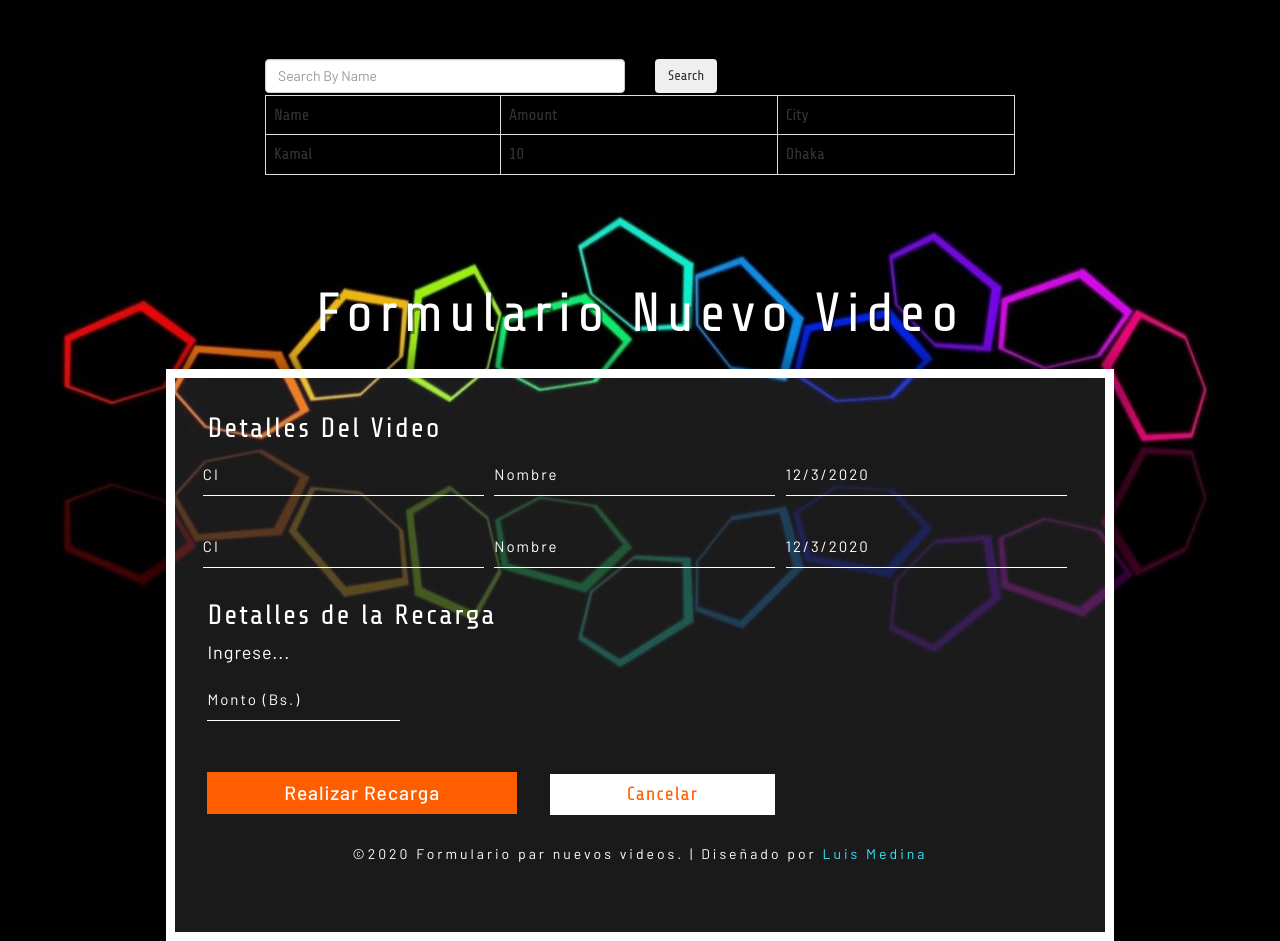
After one commit to Luchin111/Tienda-Videos, a PHP site: page /Vista/Nuevo_prestamo.php in a window 1280 px wide. The commit adds this page. Run offline with PHP 8.4, Linux system fonts and the light colour scheme; the visitor is signed in with stand-in values (Sample User, id 1); some libraries are stand-ins or nearby versions.

Commit message:
Updating Data Base Model, links-rents fixed

```diff
--- /dev/null
+++ b/PROYECTO VIDEO STORE/Vista/Nuevo_prestamo.php
@@ -0,0 +1,160 @@
+ <!DOCTYPE html>
+<html lang="en">
+<head>
+	<link rel="stylesheet" href="https://maxcdn.bootstrapcdn.com/bootstrap/3.3.7/css/bootstrap.min.css">
+	<meta charset="UTF-8">
+	<title>PHP Search</title>
+</head>
+<body>
+	<div class="container">
+		<div class="row">
+			<div class="col-md-8 col-md-offset-2" style="margin-top: 5%;">
+				<div class="row">
+				<form action="" method="POST">
+					<div class="col-md-6">
+						<input type="text" name="search" class='form-control' placeholder="Search By Name" value="" >
+					</div>
+					<div class="col-md-6 text-left">
+						<button class="btn">Search</button>
+					</div>
+				</form>
+
+				<br>
+				<br>
+				</div>
+				<table class="table table-bordered">
+					<tr>
+						<th>Name</th>
+						<th>Amount</th>
+						<th>City</th>
+					</tr>
+					<tr>
+						<td>Kamal</td>
+						<td>10</td>
+						<td>Dhaka</td>
+					</tr>
+				</table>
+			</div>
+		</div>
+	</div>
+</body>
+</html>
+<?php
+	session_start();
+	if(isset($_SESSION['ci'])){
+
+    require_once "../Clases/Conexion.php";
+
+
+
+
+?>
+
+<!DOCTYPE html>
+<html lang="en">
+   <head>
+      <title>NUEVO VIDEO </title>
+      <!-- Meta tags -->
+      <meta charset="UTF-8">
+      <meta http-equiv="Expires" content="0">
+  <meta http-equiv="Last-Modified" content="0">
+  <meta http-equiv="Cache-Control" content="no-cache, mustrevalidate">
+  <meta http-equiv="Pragma" content="no-cache">
+    <meta name="viewport" content="width=device-width, user-scalable=no, initial-scale=1, maximun-scale=1, minimun-scale=1">
+      <!--<script>
+         addEventListener("load", function() { setTimeout(hideURLbar, 0); }, false); function hideURLbar(){ window.scrollTo(0,1); }
+      </script>-->
+      <!-- Meta tags -->
+      <!--stylesheets-->
+      <link href="css/styleRecarga.css" rel='stylesheet' type='text/css' media="all">
+      <!--//style sheet end here-->
+      <link href="//fonts.googleapis.com/css?family=Barlow:300,400,500,600" rel="stylesheet">
+      <link href="//fonts.googleapis.com/css?family=Share+Tech" rel="stylesheet">
+   </head>
+   <body>
+
+    <script src="https://www.gstatic.com/firebasejs/5.5.5/firebase.js"></script>
+    <script src="js/main.js">
+             </script>
+
+    <h1 class="header-w3ls" id="bigOne"></h1>
+          <!-- Firebase App is always required and must be first -->
+
+
+      <h1 class="header-w3ls" >
+         Formulario Nuevo Video
+      </h1>
+      <div class="art-bothside">
+      <form action="../Procesos/recargas.php" method="POST" enctype="multipart/form-data" class="form-horizontal">
+            <div class="info-agile-persnal">
+               <h3>Detalles Del Video</h3>
+
+               <div class="form-group">
+                   <div class="form-mid-w3ls">
+                     <input type="text" placeholder="CI" required id="carnet" name="carnet">
+                  </div>
+                  <div class="form-mid-w3ls">
+                     <input type="text" placeholder="Nombre" required id="nombre" name="nombre">
+                  </div>
+
+
+                  <div class="form-mid-w3ls">
+                     <input type="text" placeholder="<?php echo date("Y-n-j"); ?>" id="fecha" name="fecha" required value="<?php echo date("j/n/Y"); ?>" readonly>
+                  </div>
+                  <div class="clear"></div>
+               </div>
+               <div class="form-group">
+                   <div class="form-mid-w3ls">
+                     <input type="text" placeholder="CI" required id="carnet" name="carnet">
+                  </div>
+                  <div class="form-mid-w3ls">
+                     <input type="text" placeholder="Nombre" required id="nombre" name="nombre">
+                  </div>
+
+
+                  <div class="form-mid-w3ls">
+                     <input type="text" placeholder="<?php echo date("Y-n-j"); ?>" id="fecha" name="fecha" required value="<?php echo date("j/n/Y"); ?>" readonly>
+                  </div>
+                  <div class="clear"></div>
+               </div>
+
+            </div>
+            <div class="info-agile-persnal">
+               <h3>Detalles de la Recarga</h3>
+               <div class="sub-agile-info">
+                  <h6>Ingrese...</h6>
+               </div>
+               <div class="form-group-three">
+
+                  <div class="form-left-three-w3l">
+                     <div class="form-mid-w3ls">
+                     <input type="number" placeholder="Monto (Bs.)" required id="monto" name="monto">
+                  </div>
+                  </div>
+
+
+            </div>
+            <div class="set-reset">
+               <input  type="submit" value="Realizar Recarga" >
+
+               <input type="reset" value="Cancelar">
+
+            </div>
+         </form>
+      </div>
+      <div class="copy">
+         <p>&copy;2020 Formulario par nuevos videos. | Diseñado por <a>Luis Medina</a></p>
+      </div>
+
+             <script
+  src="https://code.jquery.com/jquery-3.3.1.min.js"
+  integrity="sha256-FgpCb/KJQlLNfOu91ta32o/NMZxltwRo8QtmkMRdAu8="
+  crossorigin="anonymous"></script>
+
+   </body>
+</html>
+<?php
+}else{
+header("location:../index.php");
+}
+?>
```
Also changed, not shown: ANALISIS Y DISEÑO/create_medina_medina.sql (+13 -1 lines), PROYECTO VIDEO STORE/Vista/prestamos.php (+4 -4 lines).
